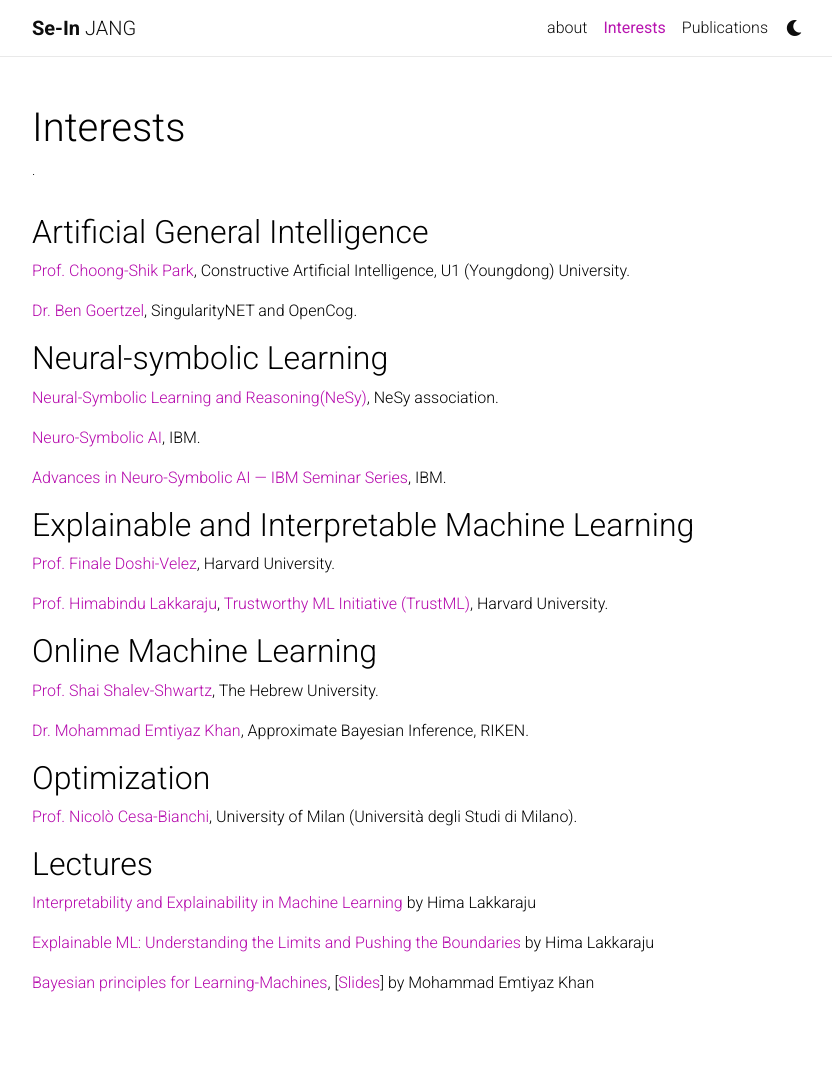
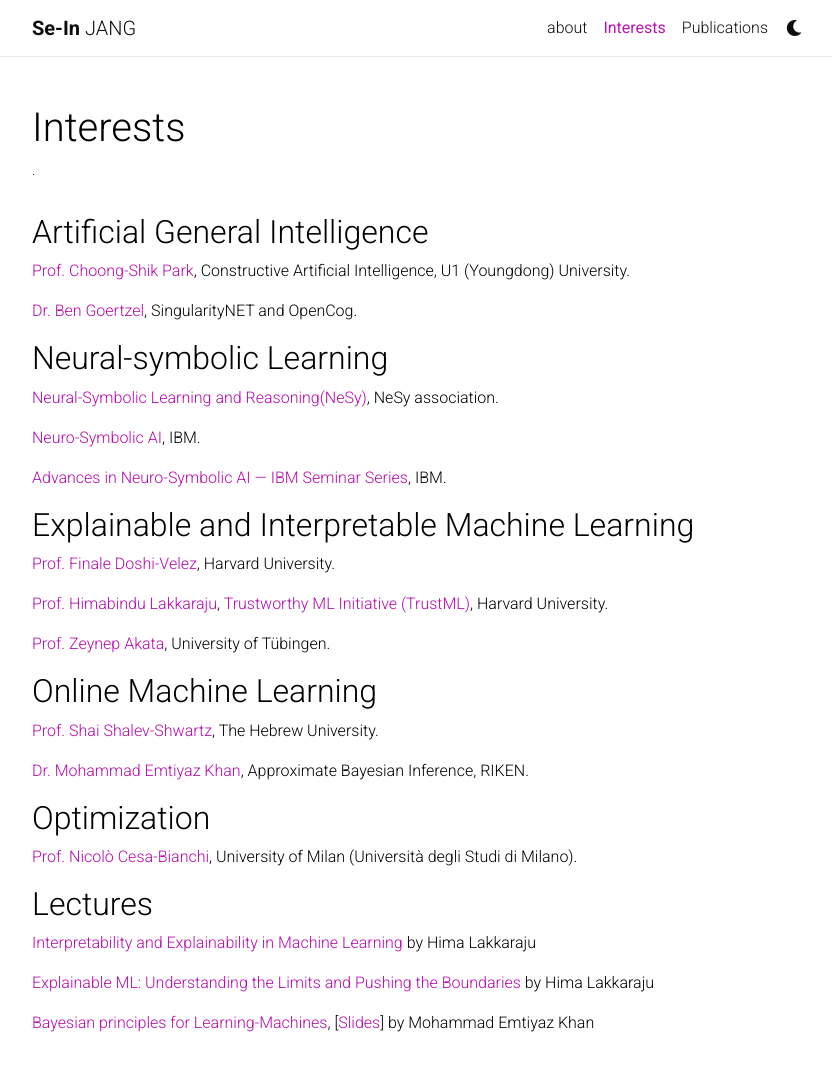
Before and after one commit to sijang/sijang.github.io, a Jekyll site: the page built from _pages/Interests.md, in a window 1280 px wide and 1121 px high. Shown: the top 1071 px of the window, without its empty margins (223-1055 px from the left). Built offline with Jekyll 4.4.1, drawn with Linux system fonts in a browser that asks for light colours; nearby versions of some CDN libraries; a style sheet for code colours, icons or effects is not loaded.

Commit message:
Update Interests.md

```diff
--- a/_pages/Interests.md
+++ b/_pages/Interests.md
@@ -27,6 +27,8 @@ nav: true
 
   > [Prof. Himabindu Lakkaraju](https://himalakkaraju.github.io){:target="_blank"}, [Trustworthy ML Initiative (TrustML)](https://www.trustworthyml.org/){:target="_blank"}, Harvard University.
 
+  > [Prof. Zeynep Akata](https://eml-unitue.de/people/zeynep-akata){:target="_blank"}, University of Tübingen.
+
 
 
 ## Online Machine Learning
```
